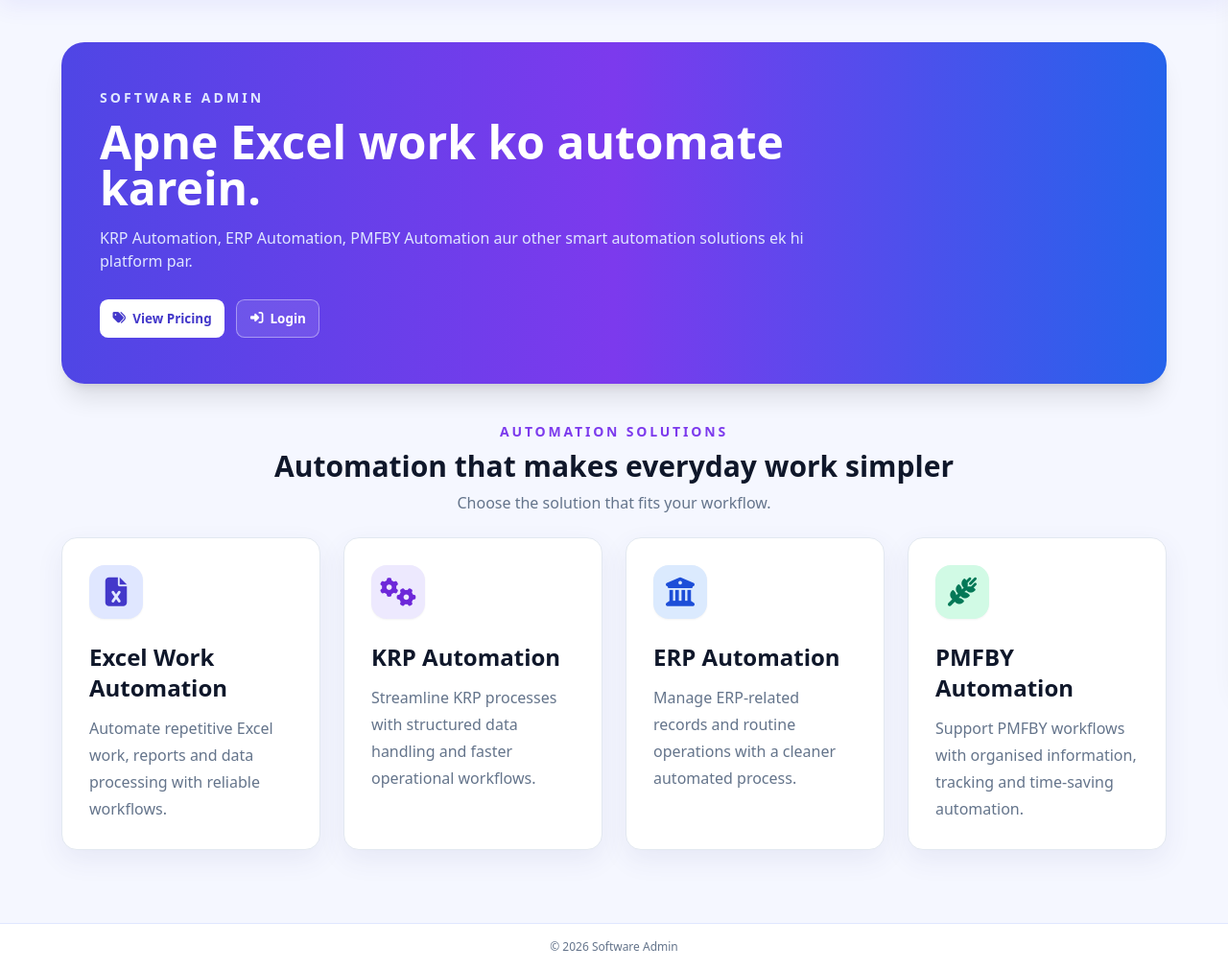
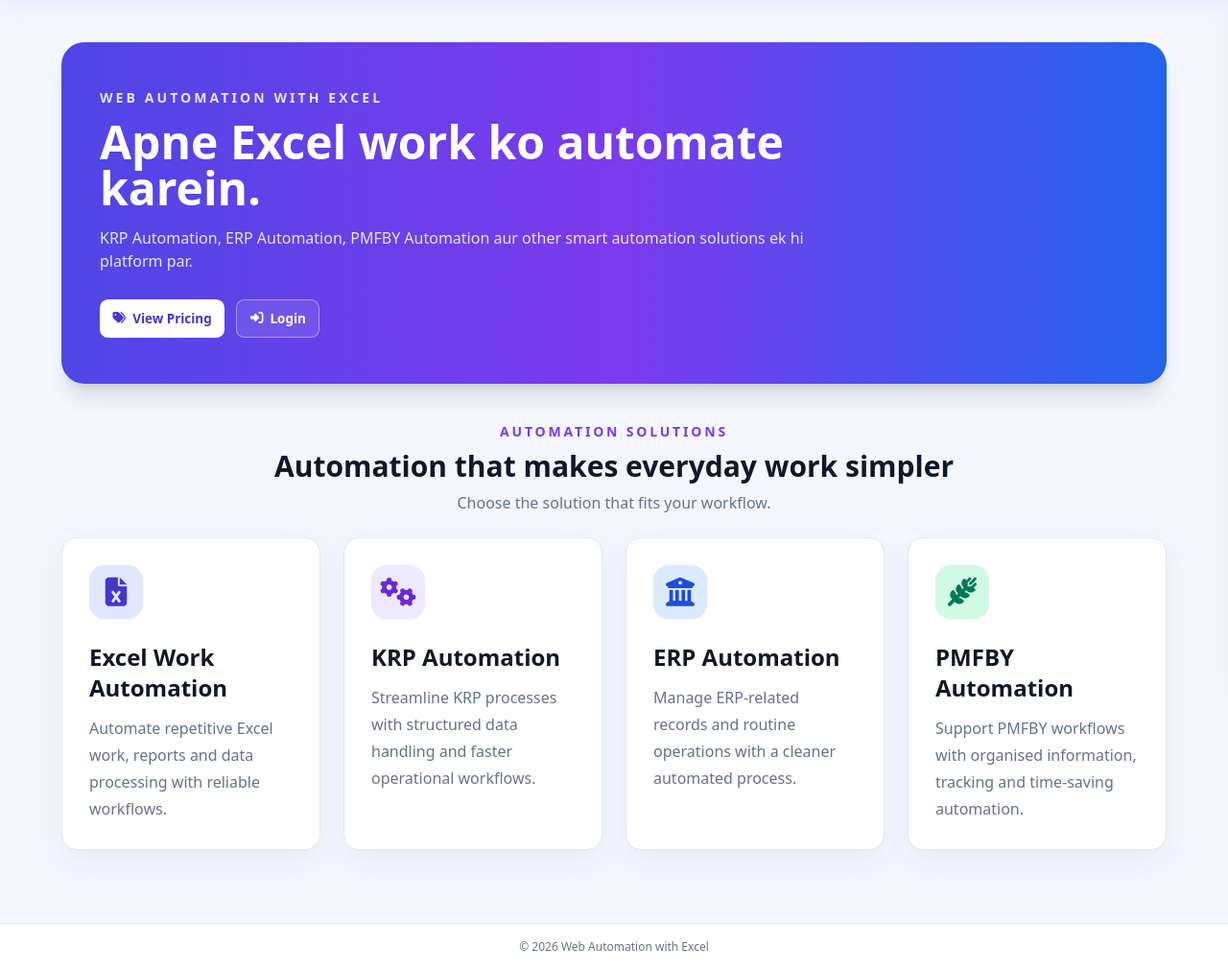
Before and after one commit to Dilip25825/web-automation, a Django app: page / in a window 1280 px wide. Shown: the part 73-1084 px from the top of the page at 96% size. Run offline with Django 5.2, Linux system fonts and the light colour scheme; some libraries are stand-ins or nearby versions.

Commit message:
Update user-facing product branding

```diff
--- a/accounts/templates/accounts/login.html
+++ b/accounts/templates/accounts/login.html
@@ -1,5 +1,5 @@
 {% extends 'core/base.html' %}
-{% block title %}Login | Software Admin{% endblock %}
+{% block title %}Login | Web Automation with Excel{% endblock %}
 
 {% block content %}
 <style>
@@ -107,7 +107,7 @@
     <div class="login-card-modern">
         <div class="login-icon">⚙️</div>
         <h3 class="login-title-modern">Welcome Back</h3>
-        <p class="login-subtitle-modern">Sign in to access Software Admin</p>
+        <p class="login-subtitle-modern">Sign in to access Web Automation with Excel</p>
 
         {% if form.errors %}
             <div class="alert-modern">
--- a/core/templates/core/base.html
+++ b/core/templates/core/base.html
@@ -639,7 +639,7 @@
     </main>
 
     <footer class="mt-8 border-t border-indigo-100 bg-white px-4 py-4 text-center text-xs text-slate-500">
-        &copy; {% now "Y" %} Software Admin
+        &copy; {% now "Y" %} Web Automation with Excel
     </footer>
 
     <script>
--- a/core/templates/core/dashboard.html
+++ b/core/templates/core/dashboard.html
@@ -1,6 +1,6 @@
 {% extends 'core/base.html' %}
 
-{% block title %}Dashboard | Software Admin{% endblock %}
+{% block title %}Dashboard | Web Automation with Excel{% endblock %}
 
 {% block content %}
 <section class="mx-auto max-w-6xl py-6">
--- a/core/templates/core/home.html
+++ b/core/templates/core/home.html
@@ -1,11 +1,11 @@
 {% extends 'core/base.html' %}
 
-{% block title %}Software Admin | Home{% endblock %}
+{% block title %}Web Automation with Excel | Home{% endblock %}
 
 {% block content %}
 <section class="mx-auto max-w-6xl space-y-10 py-6">
     <div class="overflow-hidden rounded-3xl bg-gradient-to-r from-indigo-600 via-violet-600 to-blue-600 px-6 py-12 text-white shadow-xl sm:px-10">
-        <p class="text-sm font-bold uppercase tracking-[0.22em] text-indigo-100">Software Admin</p>
+        <p class="text-sm font-bold uppercase tracking-[0.22em] text-indigo-100">Web Automation with Excel</p>
         {% if request.user.is_authenticated %}
             <h1 class="mt-3 max-w-3xl text-4xl font-extrabold leading-tight sm:text-5xl">Manage your software, work and automation from one place.</h1>
             <p class="mt-4 max-w-2xl text-base text-indigo-100">More product and landing-page sections can be added here later.</p>
--- a/core/templates/core/pricing.html
+++ b/core/templates/core/pricing.html
@@ -1,11 +1,11 @@
 {% extends 'core/base.html' %}
 
-{% block title %}Pricing | Software Admin{% endblock %}
+{% block title %}Pricing | Web Automation with Excel{% endblock %}
 
 {% block content %}
 <section class="mx-auto max-w-6xl py-8 sm:py-12">
     <div class="overflow-hidden rounded-3xl bg-gradient-to-r from-indigo-600 via-violet-600 to-blue-600 px-6 py-12 text-center text-white shadow-xl sm:px-10">
-        <p class="text-sm font-bold uppercase tracking-[0.22em] text-indigo-100">Software Admin Pricing</p>
+        <p class="text-sm font-bold uppercase tracking-[0.22em] text-indigo-100">Web Automation with Excel Pricing</p>
         <h1 class="mx-auto mt-3 max-w-3xl text-4xl font-extrabold leading-tight sm:text-5xl">Apne kaam ke liye sahi automation service chuniye.</h1>
         <p class="mx-auto mt-4 max-w-2xl text-base text-indigo-100">Neeche diye gaye software aur automation solutions ke rates fixed hain.</p>
     </div>
--- a/software_admin/urls.py
+++ b/software_admin/urls.py
@@ -1,9 +1,9 @@
 from django.contrib import admin
 from django.urls import include, path
 
-admin.site.site_header = 'Software Admin'
-admin.site.site_title = 'Software Admin'
-admin.site.index_title = 'Software Admin Administration'
+admin.site.site_header = 'Web Automation with Excel'
+admin.site.site_title = 'Web Automation with Excel'
+admin.site.index_title = 'Web Automation with Excel Administration'
 
 urlpatterns = [
     path('admin/', admin.site.urls),
```
